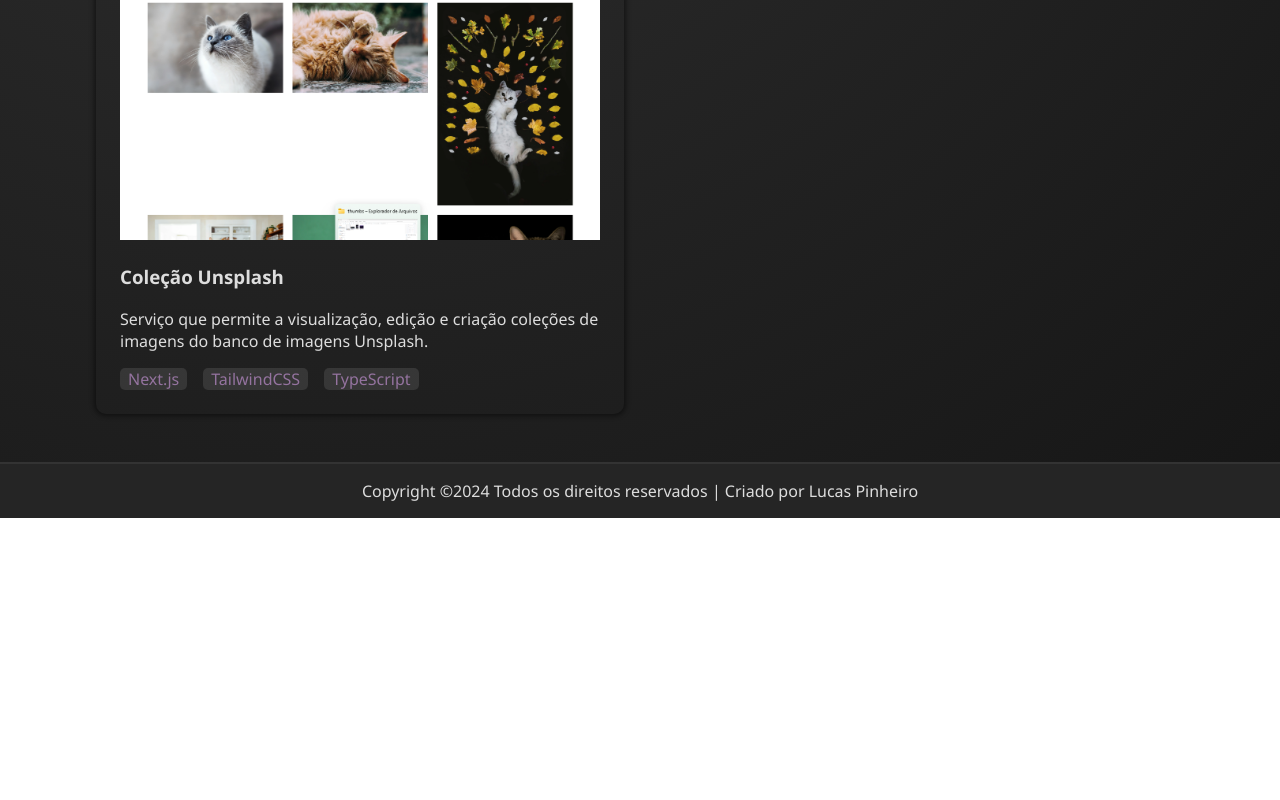
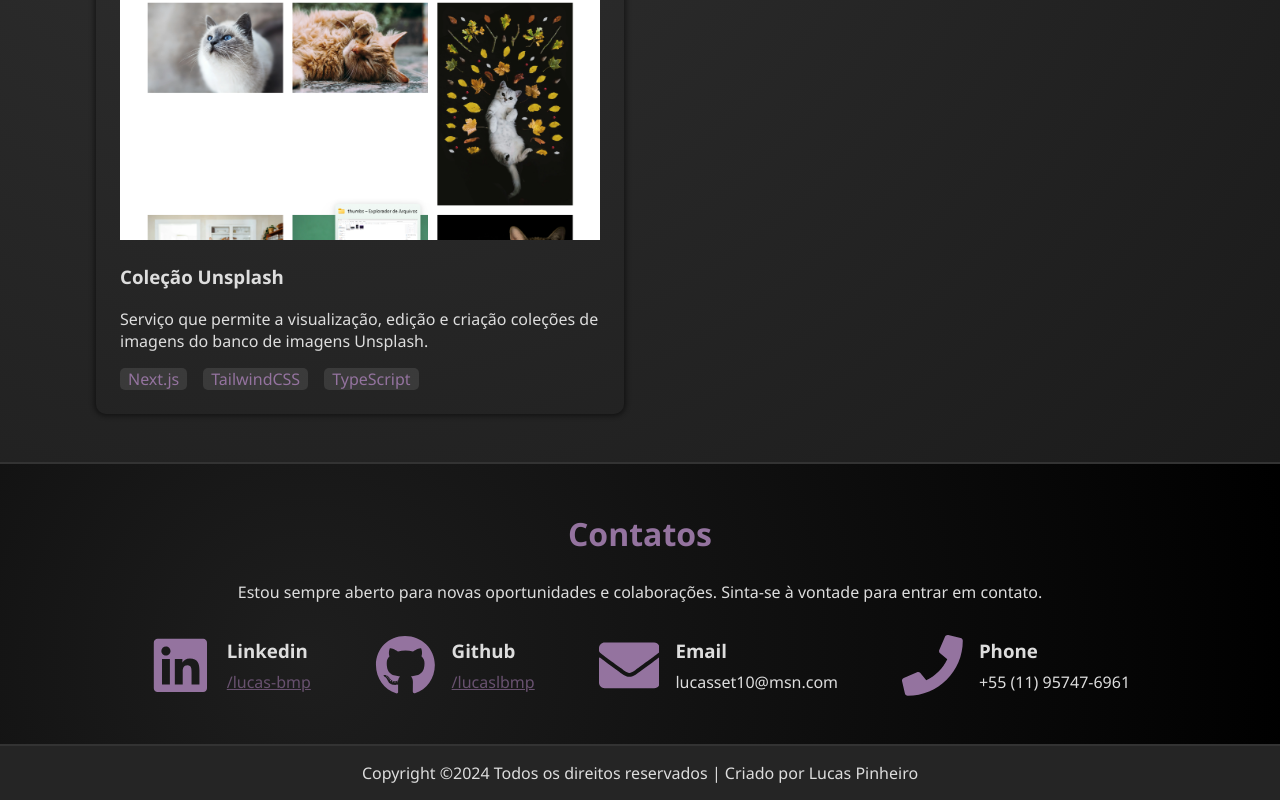
Before and after one commit to lucaslbmp/lucaslbmp.github.io, a React (Create React App) app: page / in a window 1280 px wide. Shown: the part 2945-3745 px from the top of the page. Before the commit the page ends 3463 px from the top, so only its background shows below. Built offline with nearby package versions, Linux system fonts and the light colour scheme.

Commit message:
feat: add contacts section

```diff
--- a/src/App.css
+++ b/src/App.css
@@ -139,3 +139,42 @@
     grid-template-columns: repeat(auto-fill, minmax(450px, 1fr));
   }
 }
+
+.contacts {
+  background-image: var(--bg-secondary);
+
+  .contacts-text {
+    margin-bottom: 2rem;
+  }
+
+  .contacts-list {
+    display: flex;
+    gap: 0 4rem;
+    justify-content: center;
+    flex-wrap: wrap;
+
+    .contact-item {
+      display: flex;
+      gap: 1rem;
+      align-items: center;
+      text-align: left;
+
+      h3 {
+        margin: 0 0 .5rem;
+      }
+
+      a {
+        color: color-mix(in srgb, var(--primary-color) 70%, black);
+
+      }
+
+      .contact-icon {
+        font-size: 3.8rem;
+        color: var(--primary-color);
+      }
+
+
+    }
+
+  }
+}
--- a/src/App.tsx
+++ b/src/App.tsx
@@ -5,10 +5,11 @@ import Footer from "./components/Footer";
 import Button from "./components/Button";
 import { FaDownload } from "react-icons/fa";
 import techsIcons from "./assets/icons/icons";
-import { experiences, projects } from "./data";
+import { contacts, experiences, projects } from "./data";
 import ExperienceItem from "./components/ExperienceItem";
 import Card from "./components/Card";
 import ProjectCard from "./components/ProjectCard";
+import { capitalize } from "./utils";
 
 function App() {
   return (
@@ -94,6 +95,26 @@ function App() {
         </section>
 
         <section className="contacts"></section>
+        <section className="contacts section h-padding">
+          <h2 className="title">Contatos</h2>
+          <p className="contacts-text">
+            {
+              "Estou sempre aberto para novas oportunidades e colaborações. Sinta-se à vontade para entrar em contato."
+            }
+          </p>
+          <div className="contacts-list">
+            {contacts.map(({ Icon, display, type, url }) => (
+              <article className="contact-item">
+                <Icon className="contact-icon" />
+                <div>
+                  <h3>{capitalize(type)}</h3>
+
+                  {url ? <a href={url}>{display}</a> : <div>{display}</div>}
+                </div>
+              </article>
+            ))}
+          </div>
+        </section>
       </div>
       <Footer />
     </div>
--- a/src/data.ts
+++ b/src/data.ts
@@ -1,4 +1,5 @@
-import { ExperienceDetails, ProjectDetails } from "./types";
+import { ContactInfo, ExperienceDetails, ProjectDetails } from "./types";
+import { FaLinkedin, FaGithub, FaPhone, FaEnvelope } from "react-icons/fa";
 
 export const experiences: ExperienceDetails[] = [
   {
@@ -98,3 +99,28 @@ export const projects: ProjectDetails[] = [
     skills: ["Next.js", "TailwindCSS", "TypeScript"],
   },
 ];
+
+export const contacts: ContactInfo[] = [
+  {
+    type: "linkedin",
+    Icon: FaLinkedin,
+    display: "/lucas-bmp",
+    url: "https://www.linkedin.com/in/lucas-bmp/",
+  },
+  {
+    type: "github",
+    Icon: FaGithub,
+    display: "/lucaslbmp",
+    url: "https://github.com/lucaslbmp",
+  },
+  {
+    type: "email",
+    Icon: FaEnvelope,
+    display: "lucasset10@msn.com",
+  },
+  {
+    type: "phone",
+    Icon: FaPhone,
+    display: "+55 (11) 95747-6961",
+  },
+];
```
Also changed, not shown: src/types.tsx (+9 -0 lines).
